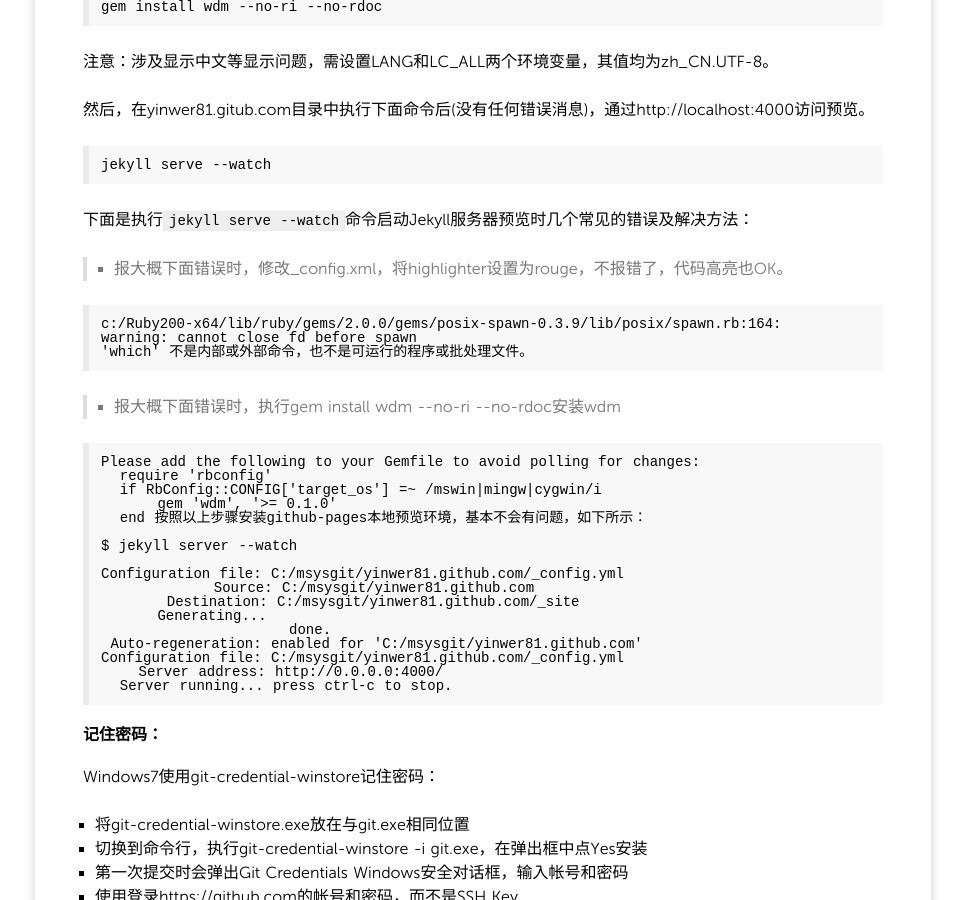
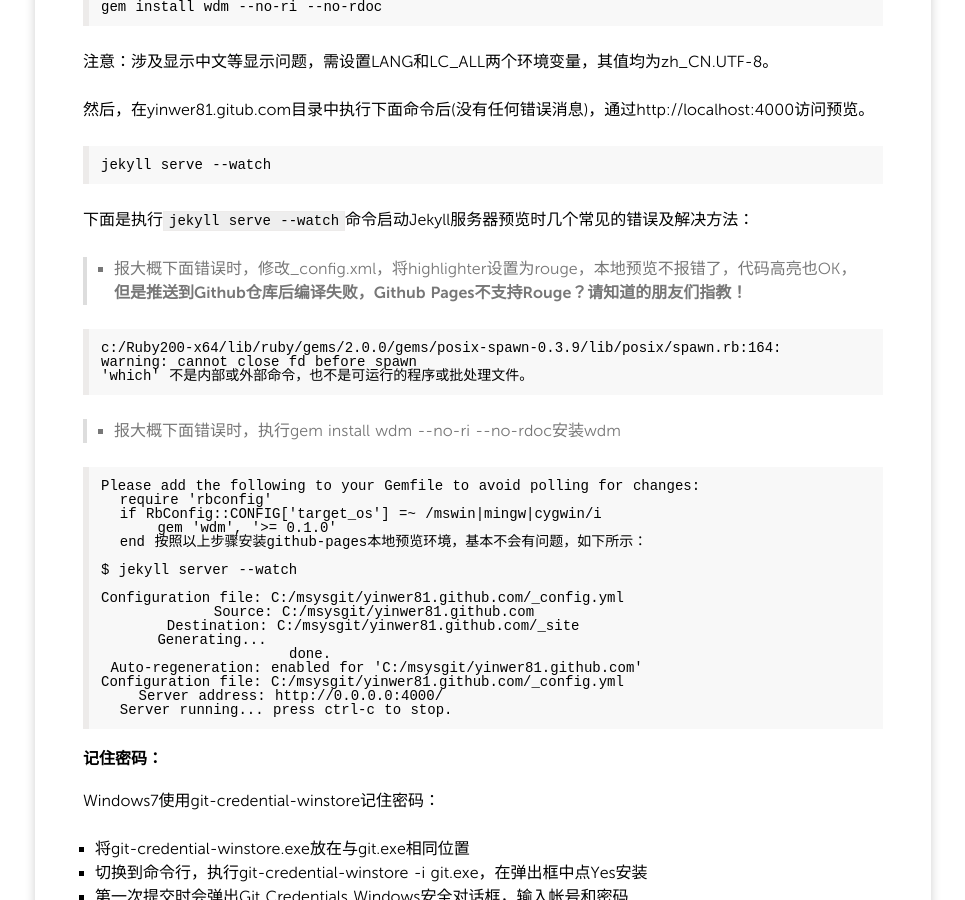
Before and after one commit to yinwer81/yinwer81.github.com, a Jekyll site: the page built from _posts/2014/2014-09-14-blogging-with-github-pages-part2.md, in a window 1280 px wide and 900 px high, scrolled down 652 px. Shown: the whole window, without its empty margins (157-1122 px from the left). Built offline with Jekyll 4.4.1, drawn with Linux system fonts in a browser that asks for light colours; nearby versions of some CDN libraries; Markdown is read by kramdown in place of the engine named in the settings; comment, search, counter and statistics services are not loaded.

Commit message:
refresh contents

```diff
--- a/_posts/2014/2014-09-14-blogging-with-github-pages-part2.md
+++ b/_posts/2014/2014-09-14-blogging-with-github-pages-part2.md
@@ -38,7 +38,7 @@ categories: github-pages
     jekyll serve --watch
 
 下面是执行`jekyll serve --watch`命令启动Jekyll服务器预览时几个常见的错误及解决方法：
->* 报大概下面错误时，修改_config.xml，将highlighter设置为`rouge`，不报错了，代码高亮也OK。
+>* 报大概下面错误时，修改_config.xml，将highlighter设置为`rouge`，本地预览不报错了，代码高亮也OK，**但是推送到Github仓库后编译失败，Github Pages不支持Rouge？请知道的朋友们指教！**
 
     c:/Ruby200-x64/lib/ruby/gems/2.0.0/gems/posix-spawn-0.3.9/lib/posix/spawn.rb:164:
     warning: cannot close fd before spawn
```
